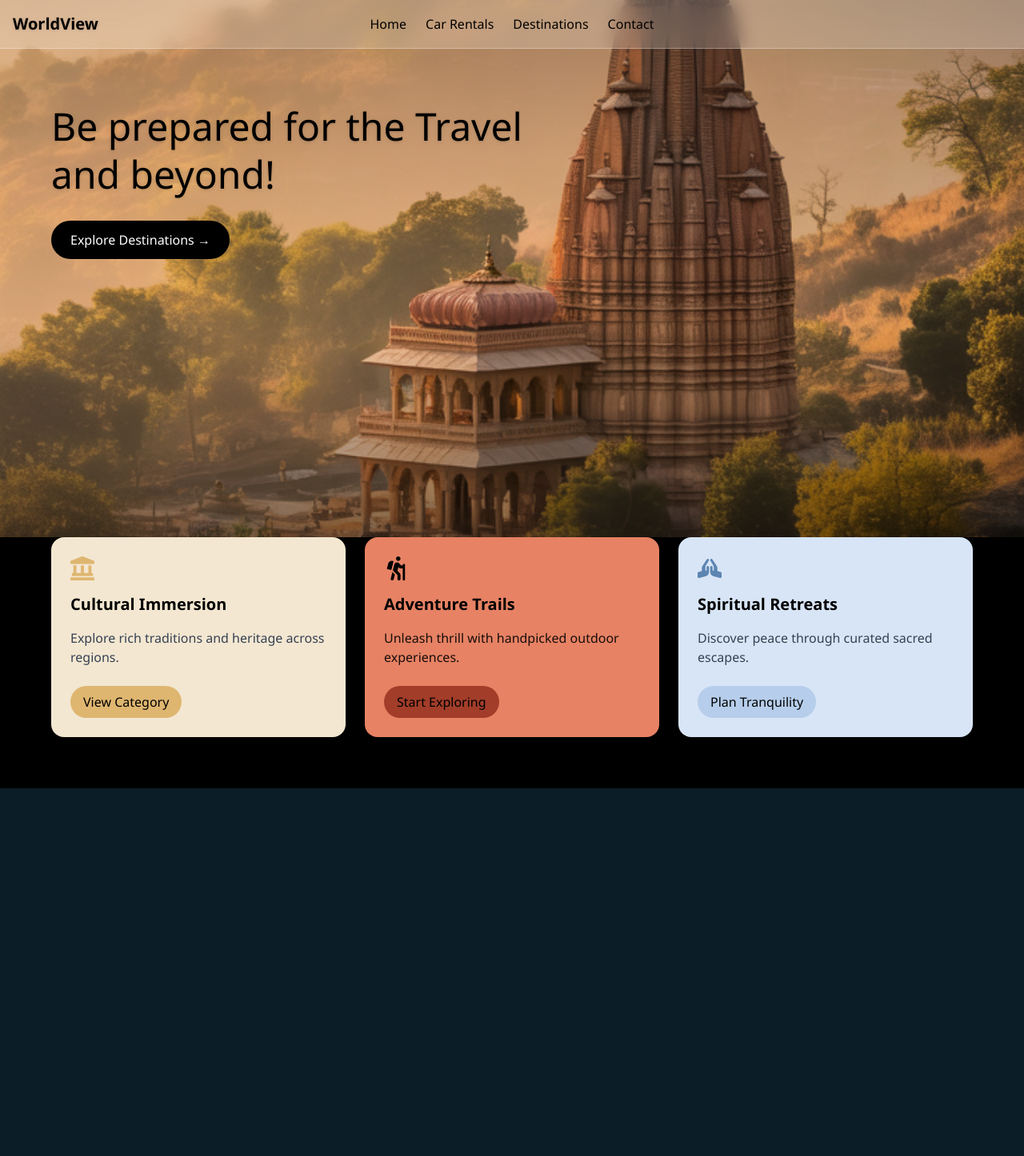
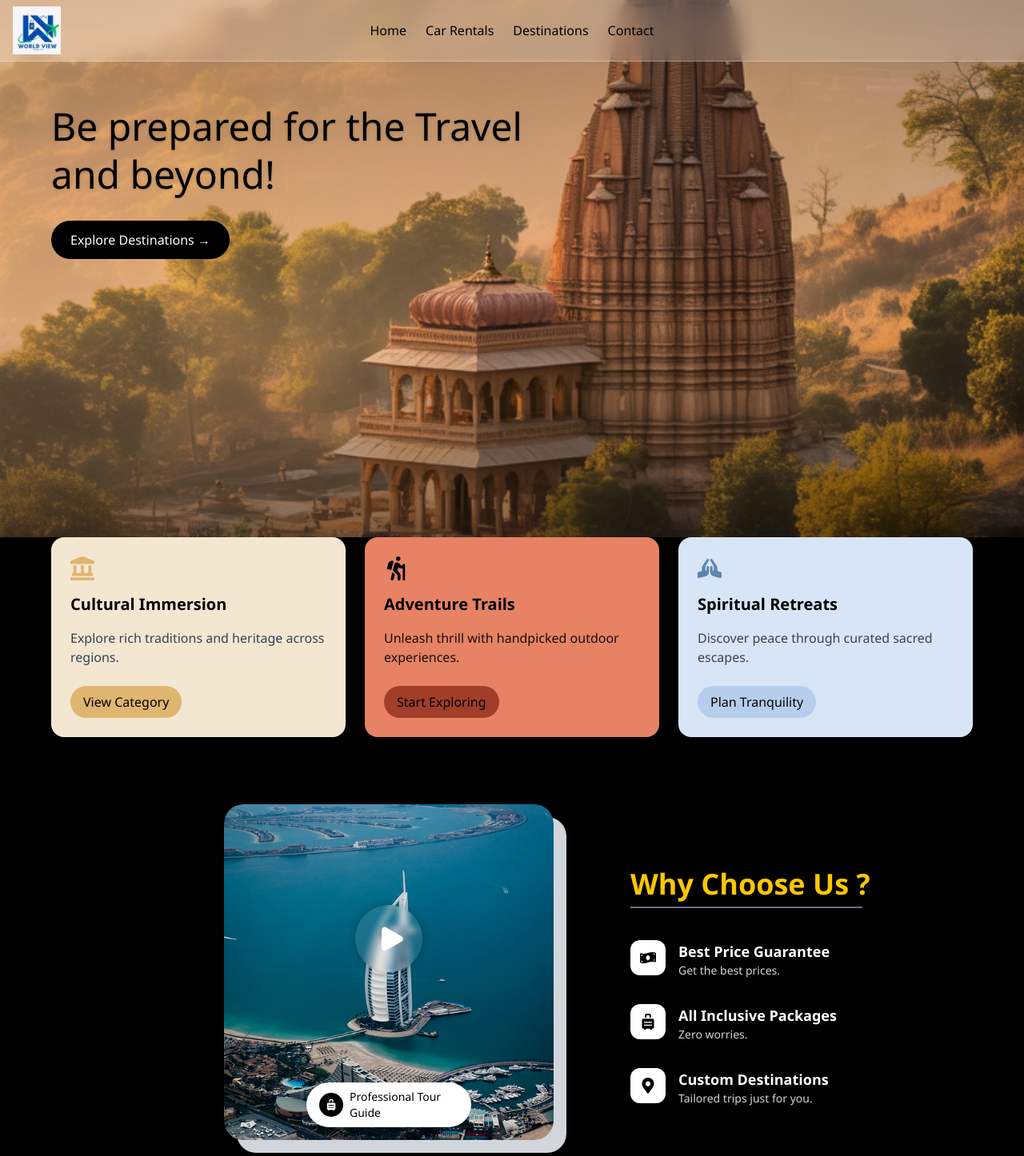
Before and after one commit to ThriberX/worldview, a Next.js app: page /landing in a window 1280 px wide. Shown: the whole page at 80% size. Before the commit the page ends 986 px from the top, so only its background shows below. Built offline with nearby package versions, Linux system fonts and the light colour scheme.

Commit message:
Services Section

```diff
--- a/app/landing/page.js
+++ b/app/landing/page.js
@@ -1,10 +1,13 @@
-import HeroSection from "../../components/sections/hero-section"
+import HeroSection from "@/components/sections/hero-section"
 import Navbar from "@/components/layout/navbar"
+import ServicesSection from "@/components/sections/services-section"
+
 export default function LandingPage() {
     return (
       <main>
         <Navbar/>
         <HeroSection/>
+        <ServicesSection/>
       </main>
     )
 }
--- a/components/layout/navbar.tsx
+++ b/components/layout/navbar.tsx
@@ -1,16 +1,25 @@
 'use client';
 
 import React, { useState } from 'react';
+import Image from 'next/image';
 
 export default function Navbar() {
   const [menuOpen, setMenuOpen] = useState(false);
 
   return (
     <nav className="w-full fixed top-0 left-0 z-50 backdrop-blur-md bg-white/20 border-b border-white/30">
-      <div className="relative max-w-7xl mx-auto px-4 py-4 flex items-center justify-between">
+      <div className="relative max-w-7xl mx-auto px-4 py-2 flex items-center justify-between">
 
         {/* Logo */}
-        <h1 className="text-xl font-bold text-black drop-shadow">WorldView</h1>
+        <div className="md:ml-0 ml-4">
+          <Image
+            src="/images/logo.jpg"
+            alt="WorldView Logo"
+            width={60}
+            height={28}
+            className="object-contain"
+          />
+        </div>
 
         {/* Desktop Nav Links */}
         <div className="absolute left-1/2 transform -translate-x-1/2 hidden md:flex space-x-6">
--- a/components/sections/services-section.tsx
+++ b/components/sections/services-section.tsx
@@ -0,0 +1,78 @@
+'use client';
+
+import { FaMoneyBillWave, FaSuitcaseRolling, FaMapMarkerAlt } from 'react-icons/fa';
+import Image from 'next/image';
+import React from 'react';
+
+export default function ServicesSection() {
+  return (
+    <div className="bg-black text-white py-5 px-6 md:px-20">
+      <div className="max-w-7xl mx-auto flex flex-col md:flex-row items-center md:items-start gap-16 md:gap-24 md:ml-50">
+
+        <div className="relative w-full md:w-1/2 flex justify-center">
+          <div className="absolute top-4 left-4 w-full h-full bg-gray-300 rounded-3xl z-0"></div>
+          <div className="relative z-10 rounded-3xl overflow-hidden max-h-[420px] w-full">
+            <Image
+              src="/images/image03.png"
+              alt="Tour"
+              width={500}
+              height={500}
+              className="rounded-3xl object-cover w-full h-full"
+            />
+          </div>
+          <div className="absolute bottom-4 left-1/2 -translate-x-1/2 flex items-center gap-2 bg-white rounded-full px-4 py-2 shadow-md z-20">
+            <div className="bg-black text-white p-2 rounded-full text-sm">
+              <FaSuitcaseRolling />
+            </div>
+            <span className="text-black font-medium text-sm">Professional Tour Guide</span>
+          </div>
+        </div>
+
+        <div className="w-full md:w-1/2 text-center md:text-left md:mt-20">
+
+          <div className="mb-10">
+            <div className="w-fit mx-auto md:mx-0">
+              <h2 className="text-3xl md:text-4xl font-bold text-yellow-400">
+                Why Choose Us ?
+              </h2>
+              <div className="h-[2px] bg-gray-500 mt-2 w-[290px]"></div>
+            </div>
+          </div>
+
+          <div className="space-y-8">
+
+            <div className="flex items-start gap-4 justify-center md:justify-start text-center md:text-left">
+              <div className="bg-white text-black p-3 rounded-xl text-xl shadow-sm">
+                <FaMoneyBillWave />
+              </div>
+              <div>
+                <h4 className="text-lg font-semibold">Best Price Guarantee</h4>
+                <p className="text-sm text-gray-300">Get the best prices.</p>
+              </div>
+            </div>
+
+            <div className="flex items-start gap-4 justify-center md:justify-start text-center md:text-left">
+              <div className="bg-white text-black p-3 rounded-xl text-xl shadow-sm">
+                <FaSuitcaseRolling />
+              </div>
+              <div>
+                <h4 className="text-lg font-semibold">All Inclusive Packages</h4>
+                <p className="text-sm text-gray-300">Zero worries.</p>
+              </div>
+            </div>
+
+            <div className="flex items-start gap-4 justify-center md:justify-start text-center md:text-left">
+              <div className="bg-white text-black p-3 rounded-xl text-xl shadow-sm">
+                <FaMapMarkerAlt />
+              </div>
+              <div>
+                <h4 className="text-lg font-semibold">Custom Destinations</h4>
+                <p className="text-sm text-gray-300">Tailored trips just for you.</p>
+              </div>
+            </div>
+          </div>
+        </div>
+      </div>
+    </div>
+  );
+}
```
Also changed, not shown: public/images/image03.png (added), public/images/logo.jpg (added).
